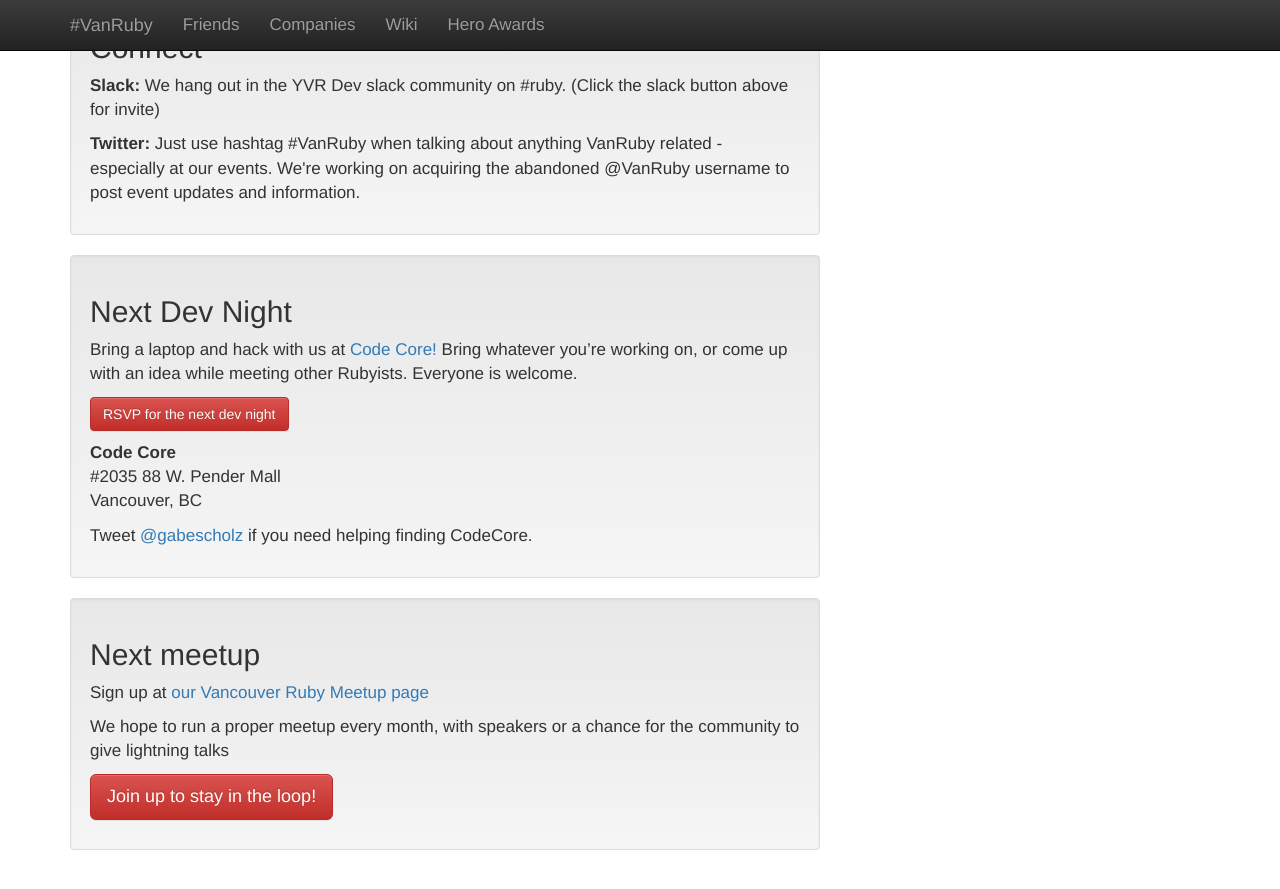
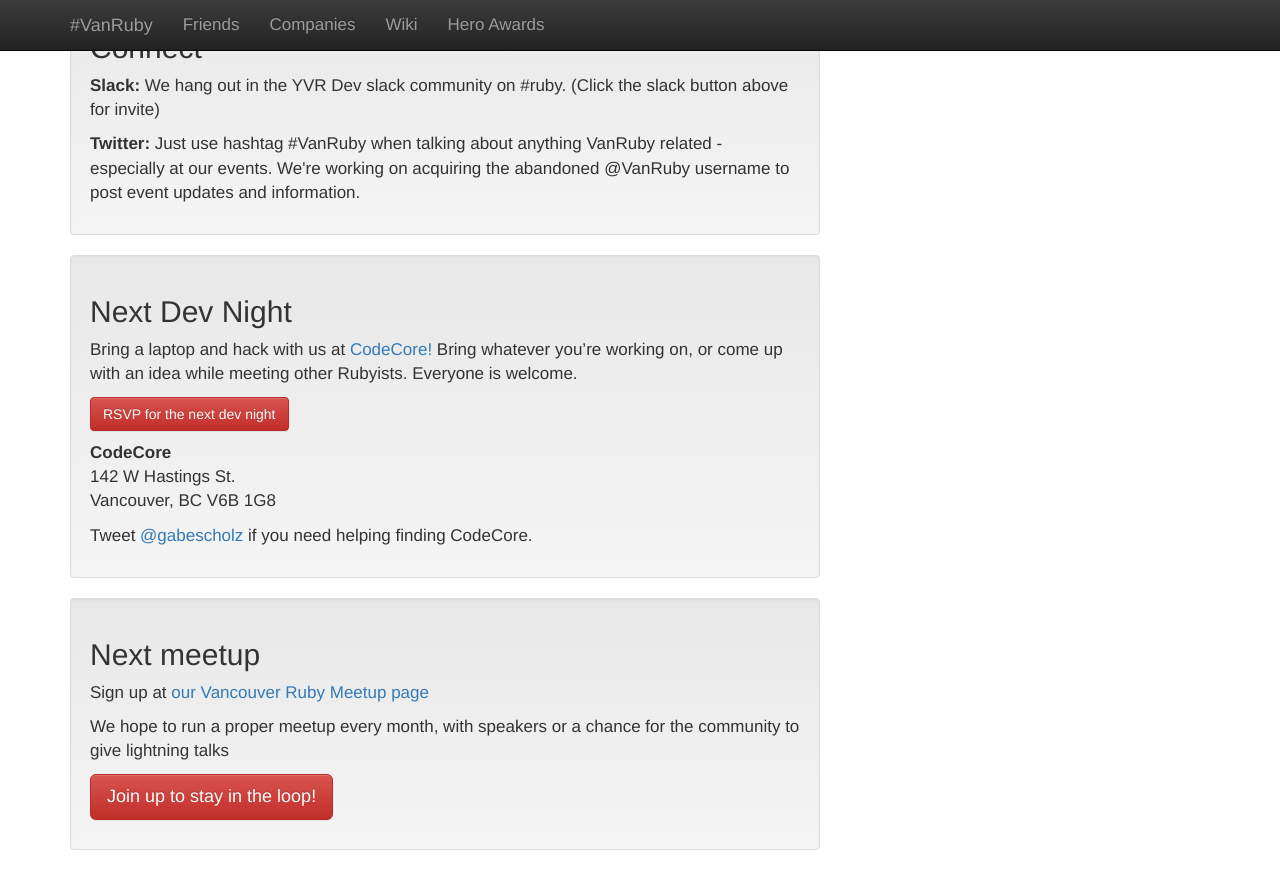
Before and after one commit to vanruby/vanruby.github.io, a Jekyll site: the page built from index.html, in a window 1280 px wide and 900 px high, scrolled down 812 px. Shown: the top 889 px of the window. Built offline with Jekyll 4.4.1, drawn with Linux system fonts in a browser that asks for light colours; Markdown is read by kramdown in place of the engine named in the settings; comment, search, counter and statistics services are not loaded.

Commit message:
fix CodeCore's name and address

```diff
--- a/2014-heroes.html
+++ b/2014-heroes.html
@@ -38,7 +38,7 @@ title: "VanRuby - Vancouver Ruby on Rails Group"
     <p><em>"A great teacher and a great mentor."</em></p>
     <p><em>"He is the best Ruby instructor in Vancouver."</em></p>
     <p><em>"Ruby yoda."</em></p>
-    <p><em>"Codecore and Tam changed my life. Going from never writing code to working as a developer in 6 months was all thanks to Tam's tireless patience."</p></em>
+    <p><em>"CodeCore and Tam changed my life. Going from never writing code to working as a developer in 6 months was all thanks to Tam's tireless patience."</p></em>
   </div>
 
   <div class="col-md-4">
--- a/_data/companies.csv
+++ b/_data/companies.csv
@@ -9,7 +9,7 @@ Brewhouse,"Rails | Ruby | Sinatra",Product Agency / Consultants,http://brewhouse
 Casting Workbook,Rails/Ruby,Job/Actors/Film/TV,http://www.castingworkbook.com,Vancouver,Small,"ASP, .NET, Angular, MS SQL, Postgres",API/ Web App/SOA
 Claris Healthcare,Rails,Health/Video,http://www.clariscompanion.com,Vancouver,Micro,"Backbone,Android,Coffeescript,Postgres,Heroku","Web App, API"
 Clio,Rails,Legal/Documents,http://www.goclio.com,"Burnaby, Vancouver",Large,"Angular, Mobile",
-Code Core,Rails,Teaching/Bootcamp,http://www.codecore.ca,Vancouver,Micro,,
+CodeCore,Rails,Teaching/Bootcamp,http://www.codecore.ca,Vancouver,Micro,,
 Contractually,Rails,Legal/Documents,http://www.contractual.ly/,Vancouver,Micro,SalesForce,
 Deversus,Rails,Software/ Consultant/ Coders for hire,http://www.deversus.com,Vancouver,Micro,,
 domain7,Rails,Marketing,http://domain7.com,Vancouver,Micro,,
--- a/index.html
+++ b/index.html
@@ -42,15 +42,16 @@ title: "VanRuby - Vancouver Ruby on Rails Group"
 
     <div class="well">
       <h2>Next Dev Night</h2>
-      <p>Bring a laptop and hack with us at <a href="http://codecore.ca/" target="_blank">Code Core!</a> Bring whatever you’re working on, or come up with an idea while meeting other Rubyists. Everyone is welcome.</p>
+      <p>Bring a laptop and hack with us at <a href="http://codecore.ca/" target="_blank">CodeCore!</a> Bring whatever you’re working on, or come up with an idea while meeting other Rubyists. Everyone is welcome.</p>
 
       <!-- <p><span class="fui-time"></span> <strong>Tuesday, December 2<sup>nd</sup> - 6pm til 9pm.</strong></p> -->
       <p><a href="http://www.meetup.com/vancouver-ruby/" class="btn btn-danger">RSVP for the next dev night</a></p>
 
       <p>
-        <span class="fui-location"></span> <strong>Code Core</strong> <br />
-        #2035 88 W. Pender Mall<br />
+        <span class="fui-location"></span> <strong>CodeCore</strong> <br />
+        142 W Hastings St.<br />
         Vancouver, BC
+        V6B 1G8
       </p>
 
       <p><strong></strong>Tweet <a href="https://twitter.com/gabescholz">@gabescholz</a> if you need helping finding CodeCore.</p>
```
